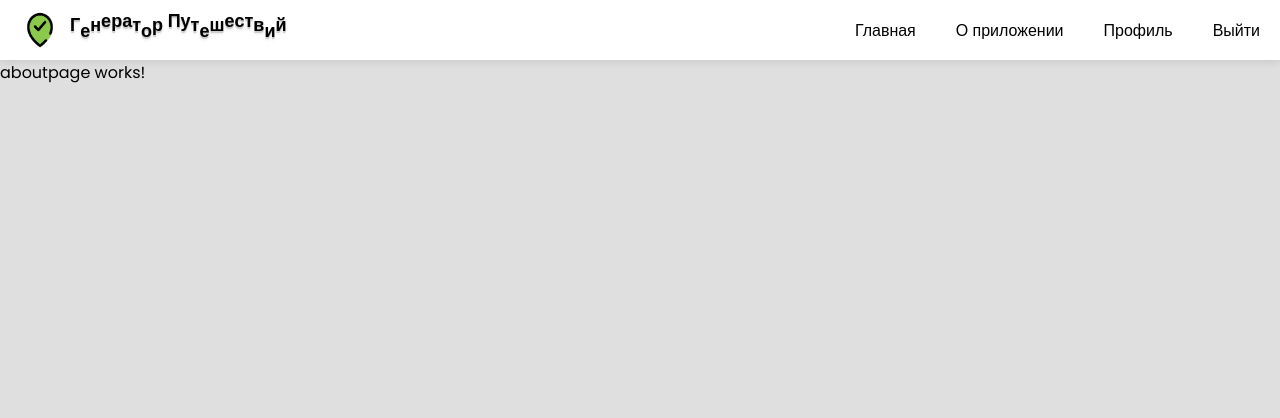
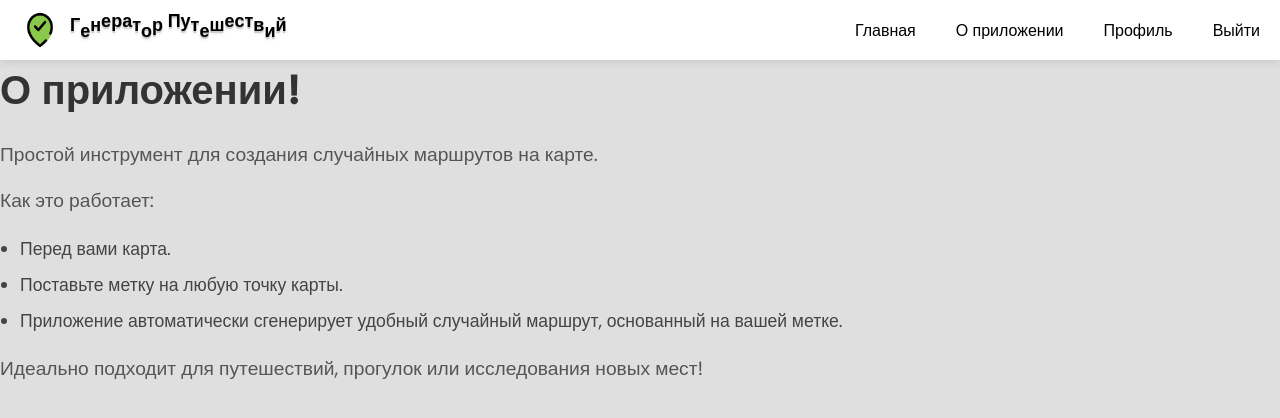
Before and after one commit to cchuvakk/random-route-generator, an Angular app in the folder frontend/: page /aboutpage in a window 1280 px wide. Shown: the top 418 px of the page. Built offline with nearby package versions, Linux system fonts and the light colour scheme; no server answers.

Commit message:
meganoob aboutpage 15min

```diff
--- a/frontend/src/app/pages/aboutpage/aboutpage.component.css
+++ b/frontend/src/app/pages/aboutpage/aboutpage.component.css
@@ -0,0 +1,35 @@
+.aboit-con{
+  max-width: 800px;
+  margin: 0 auto;
+  padding: 20px;
+  font-family: Arial, sans-serif;
+  text-align: center;
+  background-color: #f9f9f9;
+  border-radius: 10px;
+  box-shadow: 0 4px 6px rgba(0, 0, 0, 0.1);
+}
+
+h1{
+    color: #333;
+    font-size: 2.5rem;
+    margin-bottom: 20px;
+}
+
+p {
+    font-size: 1.2rem;
+    color: #555;
+    line-height: 1.6;
+    margin-bottom: 15px;
+  }
+
+  ul {
+    text-align: left;
+    margin: 20px auto;
+    padding-left: 20px;
+  }
+
+  li {
+    font-size: 1.1rem;
+    margin-bottom: 10px;
+    color: #444;
+  }
--- a/frontend/src/app/pages/aboutpage/aboutpage.component.html
+++ b/frontend/src/app/pages/aboutpage/aboutpage.component.html
@@ -1 +1,11 @@
-<p>aboutpage works!</p>
+<div class = "about-con">
+    <h1>О приложении!</h1>
+    <p>Простой инструмент для создания случайных маршрутов на карте.</p>
+    <p>Как это работает:</p>
+    <ul>
+        <li>Перед вами карта.</li>
+        <li>Поставьте метку на любую точку карты.</li>
+        <li>Приложение автоматически сгенерирует удобный случайный маршрут, основанный на вашей метке.</li>
+    </ul>
+    <p>Идеально подходит для путешествий, прогулок или исследования новых мест!</p>
+</div>
```
